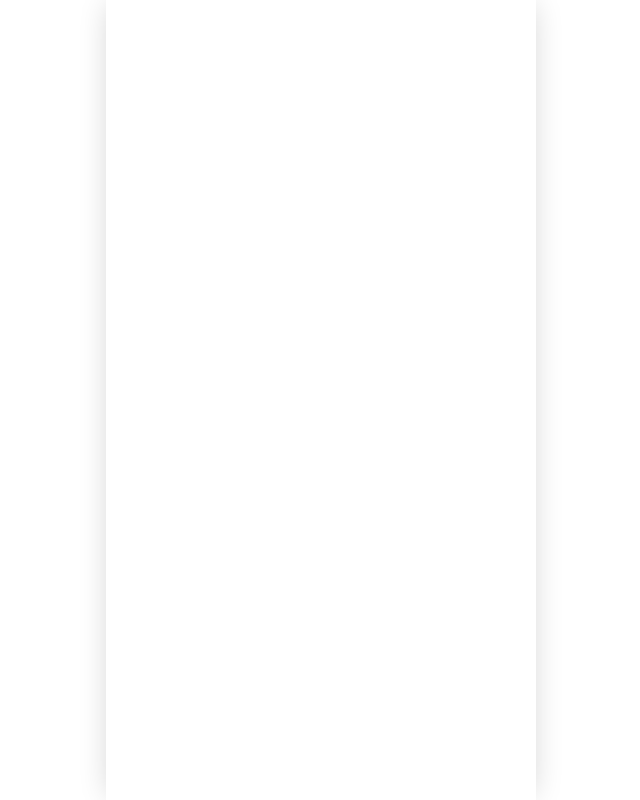
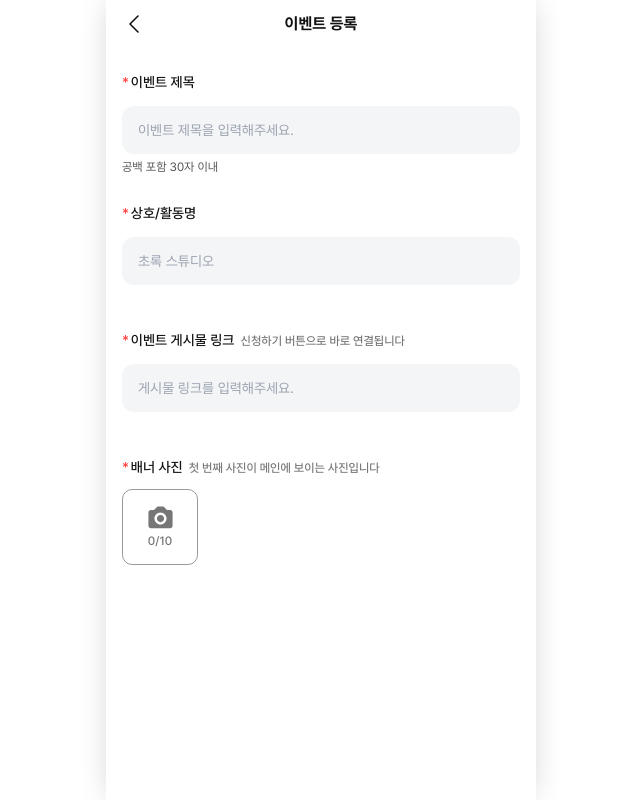
Before and after one commit to Damabwa/Web, a React (Create React App) app: page /new/event in a window 1280 px wide. Before the commit this address had no page. Shown: the whole page, without its empty margins (319-959 px from the left). Built offline with nearby package versions, Linux system fonts and the light colour scheme.

Commit message:
refactor: getImages 컴포넌트 수정
feat: 이벤트 게시글 작성 페이지 구성

```diff
--- a/src/App.tsx
+++ b/src/App.tsx
@@ -35,7 +35,7 @@ function App() {
         <Route path="/event/:id" element={<EventDetail />} />
         <Route path="/photographers" element={<PhotographersHome />} />
         <Route path="/photographer/:id" element={<PhotographerDetail />} />
-        <Route path="/new-event" element={<NewEvent />} />
+        <Route path="/new/event" element={<NewEvent />} />
         <Route path="/auth" element={<Auth />} />
       </Routes>
     </div>
--- a/src/components/GetImagesBox/index.tsx
+++ b/src/components/GetImagesBox/index.tsx
@@ -49,8 +49,8 @@ export default function GetImagesBox({
       </div>
       <div className="flex flex-col w-full gap-8 text-sm font-medium">
         <div className="flex flex-col w-full">
-          <div className="px-4 font-medium">
-            {isRequired && <span className="text-red">*</span>}
+          <div className="font-medium">
+            {isRequired && <span className="text-red mr-[0.12rem]">*</span>}
             <span>{title}</span>
             {description !== "" && (
               <span className="text-xs text-black03 pl-[0.38rem]">
@@ -58,9 +58,9 @@ export default function GetImagesBox({
               </span>
             )}
           </div>
-          <div className="flex gap-3 pt-3 pr-6 overflow-scroll w-fit">
+          <div className="flex gap-3 pt-3 overflow-scroll w-fit">
             <div
-              className="cursor-pointer  min-w-[4.75rem] min-h-[4.75rem] border-black04 rounded-[0.63rem] border  items-center justify-center  flex flex-col text-black03 text-xs ml-4"
+              className="cursor-pointer  min-w-[4.75rem] min-h-[4.75rem] border-black04 rounded-[0.63rem] border  items-center justify-center  flex flex-col text-black03 text-xs"
               onClick={() => handleImageClick()}
             >
               <img className="w-[1.8125rem] h-[1.8125rem]" src={icn_camera} />
@@ -68,8 +68,10 @@ export default function GetImagesBox({
                 {photos.length}/{maxLength}
               </div>
             </div>
-            {photos.map((item) => (
-              <div className="relative min-w-fit">
+            {photos.map((item, index) => (
+              <div
+                className={`relative min-w-fit ${index === photos.length - 1 && "mr-6"}`}
+              >
                 <img
                   className="absolute right-[-0.75rem] top-[-0.75rem] cursor-pointer z-50"
                   src={icn_delete}
--- a/src/pages/EditPhotographerPage/index.tsx
+++ b/src/pages/EditPhotographerPage/index.tsx
@@ -57,7 +57,7 @@ export default function EditPhotographerPage() {
           이 페이지를 완성하시면, <br />
           '작가님을 만나봐' 페이지에 작가 소개 글이 등록됩니다!
         </div>
-        <div className="mb-12">
+        <div className="pl-4 mb-8">
           <GetImagesBox
             isRequired={true}
             title="포트폴리오"
--- a/src/pages/NewEvent/index.tsx
+++ b/src/pages/NewEvent/index.tsx
@@ -1,25 +1,78 @@
 import { useState } from "react";
 import InputBox from "../../components/InputBox";
 import SubHeader from "../../components/SubHeader";
+import GetImagesBox from "../../components/GetImagesBox";
 
 export default function NewEvent() {
   const [title, setTitle] = useState("");
+  const [name, setName] = useState("");
+  const [types, setTypes] = useState([""]);
+  const [locs, setLocs] = useState([""]);
+  const [eventType, setEventType] = useState("");
+  const [url, setUrl] = useState("");
+  const [images, setImages] = useState([""]);
+  const [keywords, setKeywords] = useState([""]);
+  const [detail, setDetail] = useState("");
 
   const handleTitleInput = (e: any) => {
     setTitle(e.target.value);
   };
 
+  const handleNameInput = (e: any) => {
+    setName(e.target.value);
+  };
+
+  const handleEventTypeInput = (e: any) => {
+    setName(e.target.value);
+  };
+
+  const handleUrlInput = (e: any) => {
+    setName(e.target.value);
+  };
+
+  const handleDetailInput = (e: any) => {
+    setName(e.target.value);
+  };
+
   return (
-    <div className="flex flex-col min-h-screen px-4">
-      <SubHeader title="이벤트 등록" />
-      <div className="mt-6">
+    <div className="flex flex-col min-h-screen">
+      <div className="px-4">
+        <SubHeader title="이벤트 등록" />
+      </div>
+      <div className="flex flex-col gap-10 px-4 mt-6">
+        <div className="-mb-3">
+          <InputBox
+            isRequired={true}
+            title="이벤트 제목"
+            description=""
+            placeholder="이벤트 제목을 입력해주세요."
+            onChange={handleTitleInput}
+            bottomText="공백 포함 30자 이내"
+          />
+        </div>
         <InputBox
           isRequired={true}
-          title="이벤트 제목"
+          title="상호/활동명"
           description=""
-          placeholder="이벤트 제목을 입력해주세요."
-          onChange={handleTitleInput}
-          bottomText="공백 포함 30자 이내"
+          placeholder="초록 스튜디오"
+          onChange={handleNameInput}
+          bottomText=""
+        />
+        <InputBox
+          isRequired={true}
+          title="이벤트 게시물 링크"
+          description="신청하기 버튼으로 바로 연결됩니다"
+          placeholder="게시물 링크를 입력해주세요."
+          onChange={handleUrlInput}
+          bottomText=""
+        />
+      </div>
+      <div className="py-10 pl-4">
+        <GetImagesBox
+          isRequired={true}
+          title="배너 사진"
+          description="첫 번째 사진이 메인에 보이는 사진입니다"
+          maxLength={10}
         />
       </div>
     </div>
```
